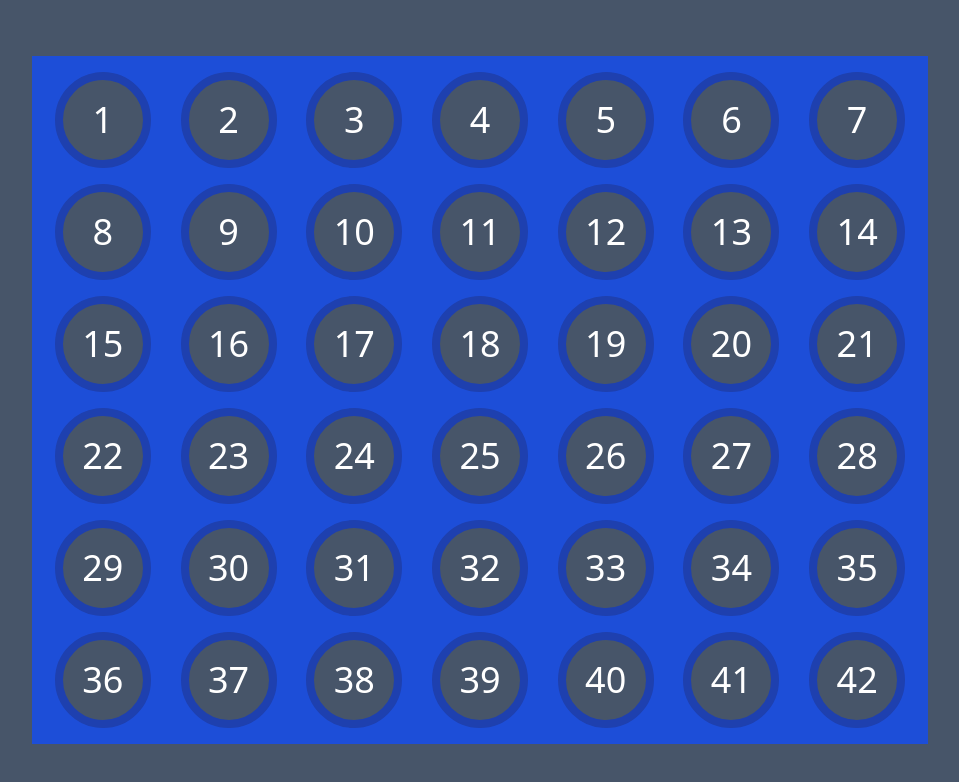
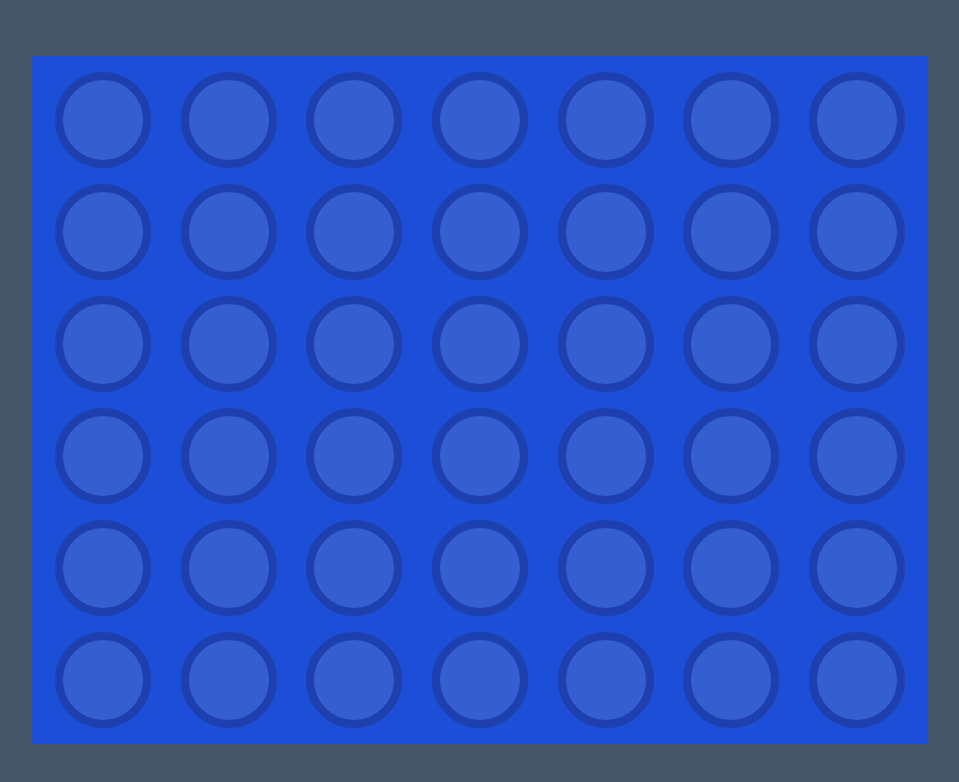
Before and after one commit to francauxach/connect-4-ts, a Vue app: page / in a window 1280 px wide. Shown: the top 782 px of the page, without its empty margins (160-1119 px from the left). Built offline with nearby package versions, Linux system fonts and the light colour scheme.

Commit message:
Added new game getters and actions | Improved Cell and GameBoard components to include the new functionallity

```diff
--- a/src/components/Cell.vue
+++ b/src/components/Cell.vue
@@ -1,19 +1,12 @@
 <script setup lang="ts">
-import { ref } from 'vue'
-
-defineProps<{ position: number }>()
-
-const status = ref(0)
-
-function select () {
-    status.value = status.value === 1 ? 2 : 1
-}
+defineProps<{ status: string }>()
+defineEmits(['select'])
 </script>
 
 <template>
-  <div class="w-24 h-24 mx-auto border-8 border-blue-800 rounded-full cursor-pointer bg-slate-600" @click="select">
-    <div class="flex items-center justify-center w-full h-full text-4xl text-white rounded-full select-none" :class="{'border-6': status !== 0, 'bg-red-600 border-red-700': status === 1, 'bg-yellow-400 border-yellow-500': status === 2}">
-        {{ position }}
+  <div class="w-24 h-24 mx-auto border-8 border-blue-800 rounded-full cursor-pointer bg-slate-400/20 backdrop-blur-sm" @click="$emit('select')">
+    <div class="flex items-center justify-center w-full h-full text-4xl text-white rounded-full select-none" :class="{'border-6': status !== '', 'bg-red-600 border-red-700': status === 'X', 'bg-yellow-400 border-yellow-500': status === 'O'}">
+        {{ status }}
     </div>
   </div>
 </template>
--- a/src/components/GameBoard.vue
+++ b/src/components/GameBoard.vue
@@ -7,6 +7,6 @@ const store = useGame()
 
 <template>
   <div class="grid w-full max-w-4xl grid-cols-7 gap-4 p-4 bg-blue-700">
-    <Cell v-for="position in store.cellsNumber" :position="position" :key="position" />
+    <Cell v-for="cell in store.totalCells" :status="store.cellStatus(cell)" :key="cell" @select="store.select(cell)" />
   </div>
 </template>
--- a/src/stores/game.ts
+++ b/src/stores/game.ts
@@ -2,13 +2,25 @@ import { defineStore, acceptHMRUpdate } from 'pinia'
 
 export const useGame = defineStore('game', {
   state: () => {
+    const COLUMNS = 7
+    const ROWS = 6
+
     return {
-      COLUMNS: 7,
-      ROWS: 6,
+      COLUMNS: COLUMNS,
+      ROWS: ROWS,
+      board: [...Array(ROWS)].map(() => [...Array(COLUMNS)].map(() => ''))
     }
   },
   getters: {
-    cellsNumber: (state) => state.COLUMNS * state.ROWS,
+    totalCells: (state) => state.COLUMNS * state.ROWS,
+    cellStatus: (state) => {
+      return (cellNumber: number) => state.board[Math.floor((cellNumber - 1) / state.COLUMNS)][(cellNumber - 1) % state.COLUMNS]
+    }
+  },
+  actions: {
+    select(cellNumber: number) {
+      this.board[Math.floor((cellNumber - 1) / this.COLUMNS)][(cellNumber - 1) % this.COLUMNS] = 'X'
+    },
   },
 })
 
```
